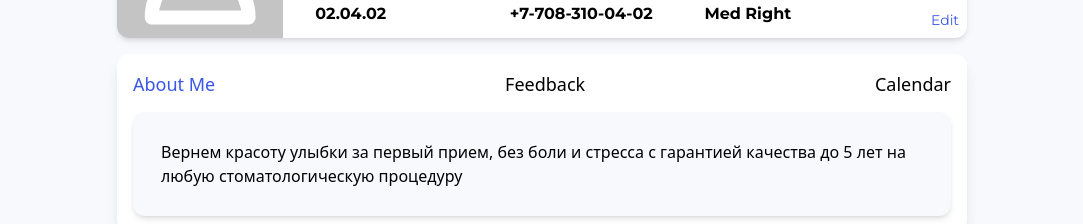
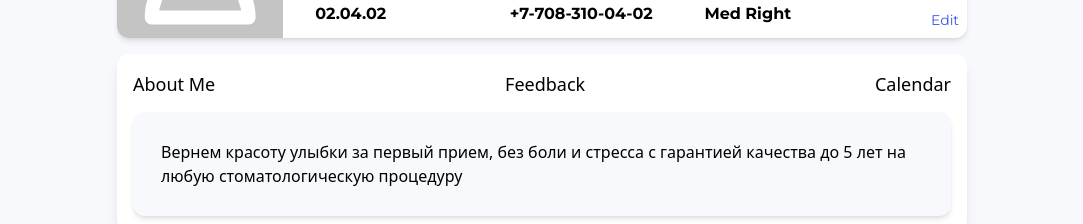
Before and after one commit to danatunes/healthcare-system-front, a React (Vite) app: page /doctors/1 in a window 1280 px wide. Shown: the part 284-508 px from the top of the page, without its empty margins (98-1181 px from the left). Built offline with nearby package versions, Linux system fonts and the light colour scheme.

Commit message:
doctor profile for patient

```diff
--- a/src/pages/profile/doctorProfileForPatient/doctorProfileForPatient.jsx
+++ b/src/pages/profile/doctorProfileForPatient/doctorProfileForPatient.jsx
@@ -16,20 +16,22 @@ export const DoctorProfileForPatient = () => {
               to=""
               onClick={() => setListPage(null)}
               className={clsx(
-                "font-medium text-lg focus:text-[#3A57E8]",
-                listPage === null && "text-[#3A57E8]"
+                "font-medium text-lg focus:text-[#3A57E8]"
+                // listPage === null && "text-[#3A57E8]"
               )}
             >
               About Me
             </Link>
             <Link
               to="feedback"
+              onClick={() => setListPage("feedback")}
               className={clsx("font-medium text-lg focus:text-[#3A57E8]")}
             >
               Feedback
             </Link>
             <Link
               to="calendar"
+              onClick={() => setListPage("calendar")}
               className="font-medium text-lg focus:text-[#3A57E8]"
             >
               Calendar
```
